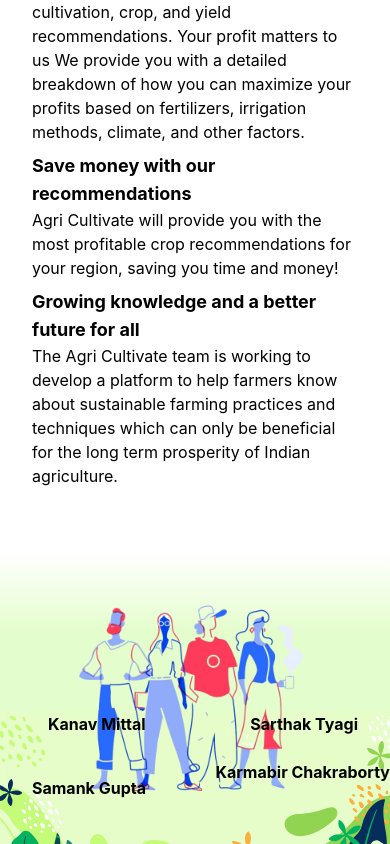
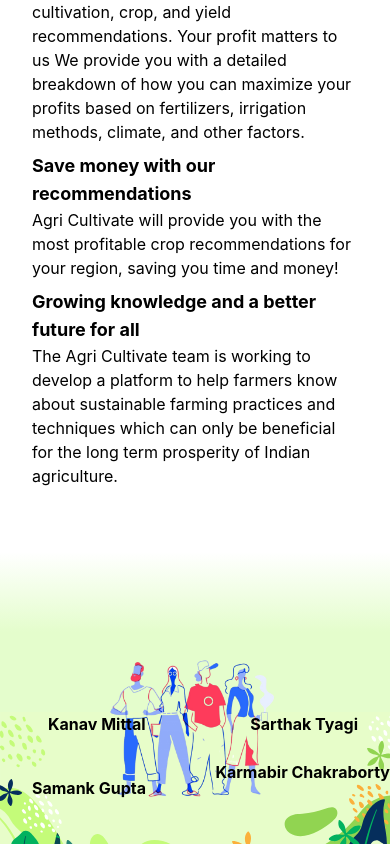
Before and after one commit to smartinternz02/SBSPS-Challenge-5463-AI-Assisted-Farming-for-Crop-Recommendation-Farm-Yield-Prediction-Application, a React (Create React App) app: page / in a window 390 px wide. Shown: the part 1517-2361 px from the top of the page. Built offline with nearby package versions, Linux system fonts and the light colour scheme; no server answers.

Commit message:
fixed footer image

```diff
--- a/src/Component/footer.component.jsx
+++ b/src/Component/footer.component.jsx
@@ -9,7 +9,7 @@
                 </div>
                 <div className="w-full relative">
                     <img className="object-cover" src={footer} alt="" />
-                    <img className="absolute left-0 bottom-1/4 right-0 ml-auto mr-auto  h-60 md:h-96 "src={teamimg} alt="" />
+                    <img className="absolute left-0 bottom-1/4 right-0 ml-auto mr-auto  h-44 md:h-96 "src={teamimg} alt="" />
                     <p className="absolute top-0 md:top-3 mr-auto ml-auto left-12 md:left-44 lg:left-80 font-bold md:text-2xl">Kanav Mittal</p>
                     <p className="absolute bottom-0 top-16 md:top-32 mr-auto ml-auto left-8 md:left-36 lg:left-60 font-bold md:text-2xl">Samank Gupta</p>
                     <p className="absolute top-0 md:top-3 bottom-0 right-8 md:right-60 lg:right-80 font-bold md:text-2xl">Sarthak Tyagi</p>
```
